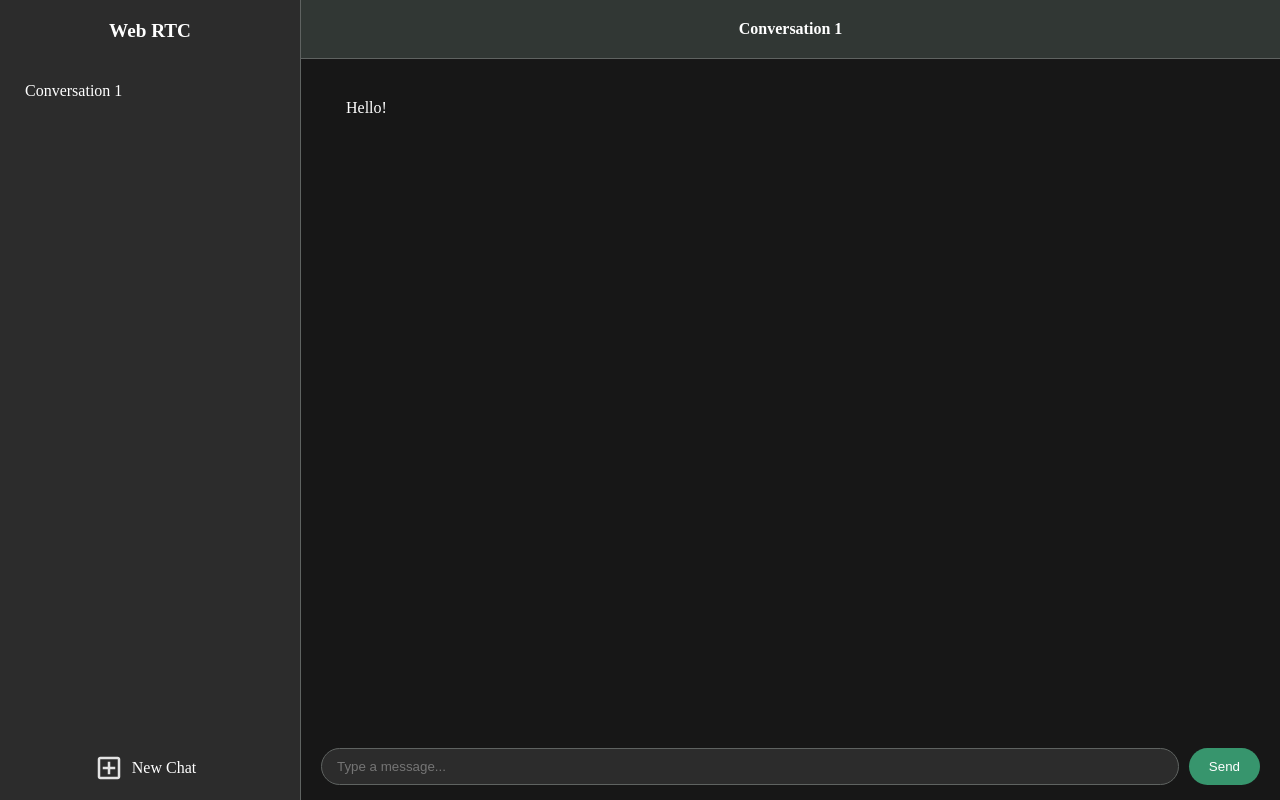
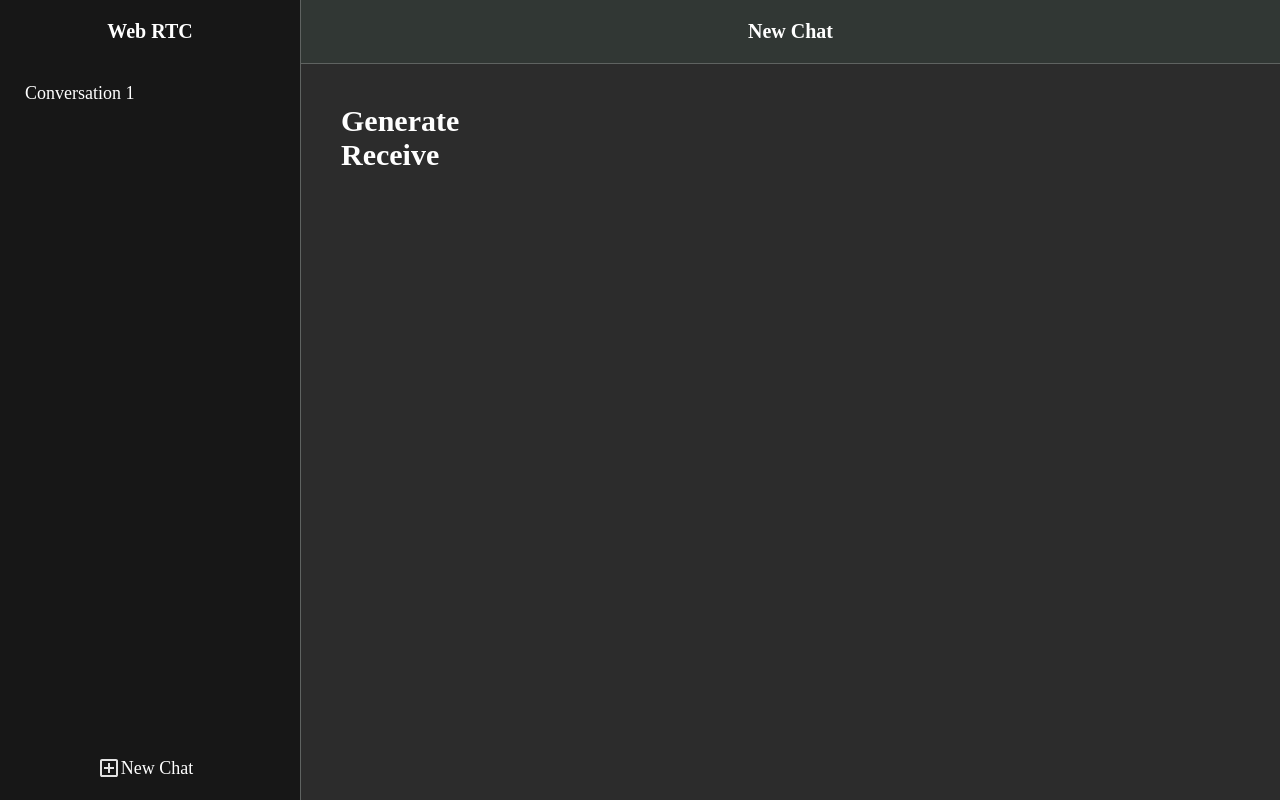
Before and after one commit to KineticJetIce245/simp2p, a SvelteKit app: page / in a window 1280 px wide. Built offline with nearby package versions, Linux system fonts and the light colour scheme; a web font is replaced by a local one.

Commit message:
completing ui

```diff
--- /dev/null
+++ b/src/lib/assets/icons/icon_add_box.svelte
@@ -0,0 +1,12 @@
+<svelte:options customElement="icon-add-box" />
+
+<svg
+  xmlns="http://www.w3.org/2000/svg"
+  height="24px"
+  viewBox="0 -960 960 960"
+  width="24px"
+  fill="#e3e3e3"
+  ><path
+    d="M440-280h80v-160h160v-80H520v-160h-80v160H280v80h160v160ZM200-120q-33 0-56.5-23.5T120-200v-560q0-33 23.5-56.5T200-840h560q33 0 56.5 23.5T840-760v560q0 33-23.5 56.5T760-120H200Zm0-80h560v-560H200v560Zm0-560v560-560Z"
+  /></svg
+>
--- /dev/null
+++ b/src/lib/assets/icons/icon_send.svelte
@@ -0,0 +1,12 @@
+<svelte:options customElement="icon-send" />
+
+<svg
+  xmlns="http://www.w3.org/2000/svg"
+  height="24px"
+  viewBox="0 -960 960 960"
+  width="24px"
+  fill="#ffffff"
+  ><path
+    d="M120-160v-640l760 320-760 320Zm80-120 474-200-474-200v140l240 60-240 60v140Zm0 0v-400 400Z"
+  /></svg
+>
--- /dev/null
+++ b/src/lib/assets/icons/icon_upload_file.svelte
@@ -0,0 +1,12 @@
+<svelte:options customElement="icon-upload-file" />
+
+<svg
+  xmlns="http://www.w3.org/2000/svg"
+  height="24px"
+  viewBox="0 -960 960 960"
+  width="24px"
+  fill="#e3e3e3"
+  ><path
+    d="M440-200h80v-167l64 64 56-57-160-160-160 160 57 56 63-63v167ZM240-80q-33 0-56.5-23.5T160-160v-640q0-33 23.5-56.5T240-880h320l240 240v480q0 33-23.5 56.5T720-80H240Zm280-520v-200H240v640h480v-440H520ZM240-800v200-200 640-640Z"
+  /></svg
+>
--- a/src/lib/components/chat-subpage.svelte
+++ b/src/lib/components/chat-subpage.svelte
@@ -2,19 +2,17 @@
 
 <script>
   import "$lib/theme.css";
-  let {
-    messages = [
-      {
-        id: "1",
-        text: "Hello!",
-        isloacal: false,
-      },
-    ],
-  } = $props();
+  let messages = $state([]);
 
-  export function addMessage(newMessage) {
-    messages = [...messages, newMessage];
-  }
+  export const self = {
+    addMessage: (next_message) => {
+      messages = [...messages, next_message];
+      console.log("Message added to chat subpage:", messages);
+    },
+    switchMessages: (new_messages_log) => {
+      messages = new_messages_log;
+    },
+  };
 </script>
 
 <div class="message-holder">
@@ -24,6 +22,10 @@
         ? 'local-message'
         : 'remote-message'}"
     >
+      <div class="message-info">
+        <b>{msg.isloacal === true ? "Local" : "Remote"}</b>:
+        {msg.time}
+      </div>
       {msg.text}
     </div>
   {/each}
@@ -41,6 +43,12 @@
     padding: 10px 15px;
     border-radius: 10px;
     max-width: 70%;
+    font-size: 18px;
+  }
+
+  .message-info {
+    font-size: 12px;
+    color: var(--clr-primary-a0);
   }
 
   .local-message {
--- a/src/lib/components/new-chat-subpage.svelte
+++ b/src/lib/components/new-chat-subpage.svelte
@@ -1,4 +1,25 @@
 <svelte:options customElement="new-chat-subpage" />
 
-<div>
+<script>
+</script>
+
+<div class="form-container">
+  <p class="title">Generate</p>
+  <p class="title">Receive</p>
 </div>
+
+<style>
+  @import "$lib/theme.css";
+
+  .form-container {
+    padding: 40px;
+    font-size: 24px;
+  }
+
+  .title {
+    margin: 0;
+    font-size: 30px;
+    font-weight: bold;
+    color: var(--clr-light-a0);
+  }
+</style>
--- a/src/lib/theme.css
+++ b/src/lib/theme.css
@@ -76,11 +76,11 @@
 }
 
 main {
-  background-color: var(--clr-surface-a0);
+  background-color: var(--clr-surface-a10);
 }
 
 .sidebar {
-  background-color: var(--clr-surface-a10);
+  background-color: var(--clr-surface-a0);
   color: var(--clr-light-a0);
   border-right: 1px solid var(--clr-surface-tonal-a30);
 }
@@ -94,7 +94,7 @@ main {
 }
 
 .main-chat {
-  background-color: var(--clr-surface-a0);
+  background-color: var(--clr-surface-a10);
 }
 
 .chat-header {
@@ -105,7 +105,7 @@ main {
 }
 
 .chat-input {
-  background-color: var(--clr-surface-a0);
+  background-color: var(--clr-surface-a10);
   color: var(--clr-light-a0);
 }
 
@@ -116,12 +116,16 @@ main {
 
 .chat-input input {
   border: 1px solid var(--clr-surface-tonal-a30);
-  background-color: var(--clr-surface-a10);
+  background-color: var(--clr-surface-a20);
   color: var(--clr-light-a0);
 }
 
 .chat-input input:focus {
   border: 1px solid var(--clr-primary-a0);
+}
+
+.chat-input button:hover {
+  background-color: var(--clr-primary-a20);
 }
 
 .local-message {
--- a/src/routes/+page.svelte
+++ b/src/routes/+page.svelte
@@ -1,38 +1,83 @@
 <script>
   import { onMount } from "svelte";
-  import new_chat_icon from "$lib/assets/icons/add_box.svg";
 
+  import NewChatSubpage from "$lib/components/new-chat-subpage.svelte";
   import ChatSubpage from "$lib/components/chat-subpage.svelte";
+  import IconAddBox from "$lib/assets/icons/icon_add_box.svelte";
+  import IconSend from "$lib/assets/icons/icon_send.svelte";
+  import IconUploadFile from "$lib/assets/icons/icon_upload_file.svelte";
 
-  function opensettings() {
-    window.api.openSettings();
+  const new_chat_load_info = {
+    loaded: false,
+    conversation_name: "New Chat",
+    conversation_id: null,
+  };
+
+  let chat_load_info = new_chat_load_info;
+
+  let chat_subpage;
+  let csubref;
+
+  onMount(() => {
+    console.log("Main Page Mounted.");
+
+    // load the reference to the child component
+    csubref = chat_subpage.self;
+  });
+
+  // send text function
+  async function sendText() {
+    let inputField = document.querySelector(".chat-input input");
+    let msg = inputField.value;
+    if (msg.trim() === "") {
+      console.warn("Empty message in input field, not sending.");
+      return;
+    }
+    console.log("Send Text Called");
+    let current_time = Date.now();
+    const newMessage = {
+      id: current_time,
+      time: new Date(current_time).toLocaleString("en-CA", {
+        year: "numeric",
+        month: "2-digit",
+        day: "2-digit",
+        hour: "numeric",
+        minute: "2-digit",
+        second: "2-digit",
+        hour12: false,
+      }),
+      text: msg,
+      isloacal: true,
+    };
+    if (csubref && csubref.addMessage) {
+      csubref.addMessage(newMessage);
+    } else {
+      console.error(`Unable to load message on the chat
+      subpage: subpage reference is not defined`);
+    }
+    inputField.value = "";
   }
 
-  function loadConversations() {
-    console.log("Load Conversation Called");
-  }
+  let testText = `Lorem ipsum dolor sit amet,
+  consectetur adipiscing elit, sed do eiusmod
+  tempor incididunt ut labore et dolore magna aliqua.
+  Ut enim ad minim veniam, quis nostrud exercitation ullamco
+  laboris nisi ut aliquip ex ea commodo consequat. Duis
+  aute irure dolor in reprehenderit in voluptate velit esse
+  cillum dolore eu fugiat nulla pariatur. Excepteur sint
+  occaecat cupidatat non proident, sunt in culpa qui
+  officia deserunt mollit anim id est laborum.`;
 
-  let chat_subpage;
-  let addMessageRef;
-
-  onMount(() => {
-    console.log("Main Page Mounted");
-    addMessageRef = function (newMessage) {
-      chat_subpage.addMessage(newMessage);
-    };
-  });
-
-  async function sendText() {
-    console.log("Send Text Called");
-    const newMessage = {
-      id: Date.now().toString(),
-      text: "This is a new message!",
-      isloacal: true,
-    };
-    if (addMessageRef) {
-      addMessageRef(newMessage);
+  function switchConversation() {
+    console.log("Switch Conversation Called");
+    let newMessagesLog = [
+      { id: "1", text: testText, isloacal: false },
+      { id: "2", text: "Hi! How are you?", isloacal: true },
+    ];
+    if (csubref && csubref.switchMessages) {
+      csubref.switchMessages(newMessagesLog);
     } else {
-      console.error("addMessageRef is not defined");
+      console.error("switchMessagesRef is not defined");
     }
   }
 </script>
@@ -46,8 +91,8 @@
           role="button"
           aria-labelledby="Load Conversations"
           tabindex="0"
-          onclick={loadConversations}
-          onkeydown={(e) => e.key === "Enter" && loadConversations()}
+          onclick={switchConversation}
+          onkeydown={(e) => e.key === "Enter" && switchConversation()}
           class="conversation"
         >
           Conversation 1
@@ -57,28 +102,39 @@
         role="button"
         aria-labelledby="Load Conversations"
         tabindex="0"
-        onclick={loadConversations}
-        onkeydown={(e) => e.key === "Enter" && loadConversations()}
+        onclick={switchConversation}
+        onkeydown={(e) => e.key === "Enter" && switchConversation()}
         class="new-chat"
       >
-        <img
-          src={new_chat_icon}
-          alt="New Chat"
-          style="width:30px; height:30px; margin-right:8px;"
-        />
-        <p style="horizontal-align:middle; font-size:16px;">New Chat</p>
+        <IconAddBox />
+        <p style="horizontal-align:middle; font-size:18px;">New Chat</p>
       </div>
     </div>
 
     <div class="main-chat">
-      <div class="chat-header">Conversation 1</div>
-      <div class="chat-holder">
-        <ChatSubpage bind:this={chat_subpage} />
+      <div class="chat-header">
+        {chat_load_info.conversation_name}
       </div>
-      <div class="chat-input">
-        <input type="text" placeholder="Type a message..." />
-        <button onclick={sendText}>Send</button>
-      </div>
+      {#if chat_load_info.loaded}
+        <div class="chat-holder">
+          <ChatSubpage bind:this={chat_subpage} />
+        </div>
+        <div class="chat-input">
+          <input
+            type="text"
+            placeholder="Type a message..."
+            onkeydown={(e) => e.key === "Enter" && sendText()}
+          />
+          <button onclick={sendText} style="display:flex; align-items:center;">
+            <IconUploadFile />Send File
+          </button>
+          <button onclick={sendText} style="display:flex; align-items:center;">
+            <IconSend />Send
+          </button>
+        </div>
+      {:else}
+        <NewChatSubpage bind:this={chat_subpage} />
+      {/if}
     </div>
   </div>
 </main>
@@ -106,7 +162,7 @@
   .sidebar-header {
     width: 100%;
     padding: 20px;
-    font-size: 1.2em;
+    font-size: 20px;
     font-weight: bold;
     text-align: center;
   }
@@ -122,6 +178,7 @@
     margin: 10px;
     border-radius: 10px;
     cursor: pointer;
+    font-size: 18px;
   }
 
   .new-chat {
@@ -148,6 +205,7 @@
   .chat-header {
     padding: 20px;
     font-weight: bold;
+    font-size: 20px;
   }
 
   .chat-holder {
@@ -159,6 +217,7 @@
   .chat-input {
     padding: 15px 20px;
     display: flex;
+    font-size: 18px;
   }
 
   .chat-input input {
@@ -166,6 +225,7 @@
     padding: 10px 15px;
     border-radius: 20px;
     outline: none;
+    font-size: 18px;
   }
 
   .chat-input button {
@@ -174,9 +234,6 @@
     border: none;
     border-radius: 20px;
     cursor: pointer;
-  }
-
-  .chat-input button:hover {
-    background-color: #0e8e6a;
+    font-size: 18px;
   }
 </style>
```
Also changed, not shown: src/lib/assets/icons/add_box.svg (deleted).
